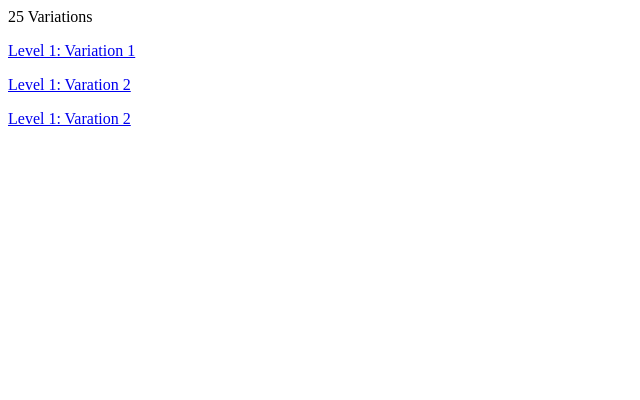
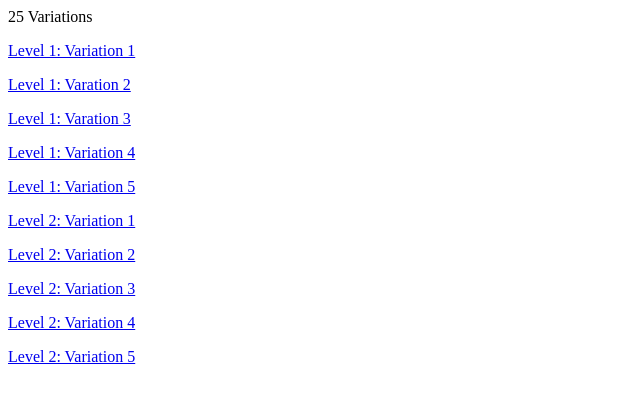
Before and after one commit to nataliachraim/classsite, a plain HTML site: page index.html in a window 1280 px wide. Shown: the whole page, without its empty margins (0-640 px from the left). Drawn offline with Linux system fonts and the light colour scheme.

Commit message:
connected all links
connected all links

```diff
--- a/index.html
+++ b/index.html
@@ -1,10 +1,20 @@
 <!DOCTYPE html>
 <html>
-<head>25 Variations</head>
+    <head>25 Variations</head>
     <body>
-    <p><a href="https://www.w3schools.com/html/html_links.asp">Level 1: Variation 1</a></p>
-    <p><a href="poems/index2.html">Level 1: Varation 2</a></p>
-     <p><a href="poems/index2.html">Level 1: Varation 2</a></p>
+        <p><a href="poems/index0.html">Level 1: Variation 1</a></p>
+        <p><a href="poems/index2.html">Level 1: Varation 2</a></p>
+        <p><a href="poems/index3.html">Level 1: Varation 3</a></p>
+        <p><a href="poems/index4.html">Level 1: Variation 4</a></p>
+        <p><a href="poems/index5.html">Level 1: Variation 5</a></p>
+        <p><a href="poems/index6.html">Level 2: Variation 1</a></p>
+         <p><a href="poems/index7.html">Level 2: Variation 2</a></p>
+        <p><a href="poems/index8.html">Level 2: Variation 3</a></p>
+        <p><a href="poems/index9.html">Level 2: Variation 4</a></p>
+        <p><a href="poems/index10.html">Level 2: Variation 5</a></p>
 
-</body>
+
+
+
+    </body>
 </html>
```
